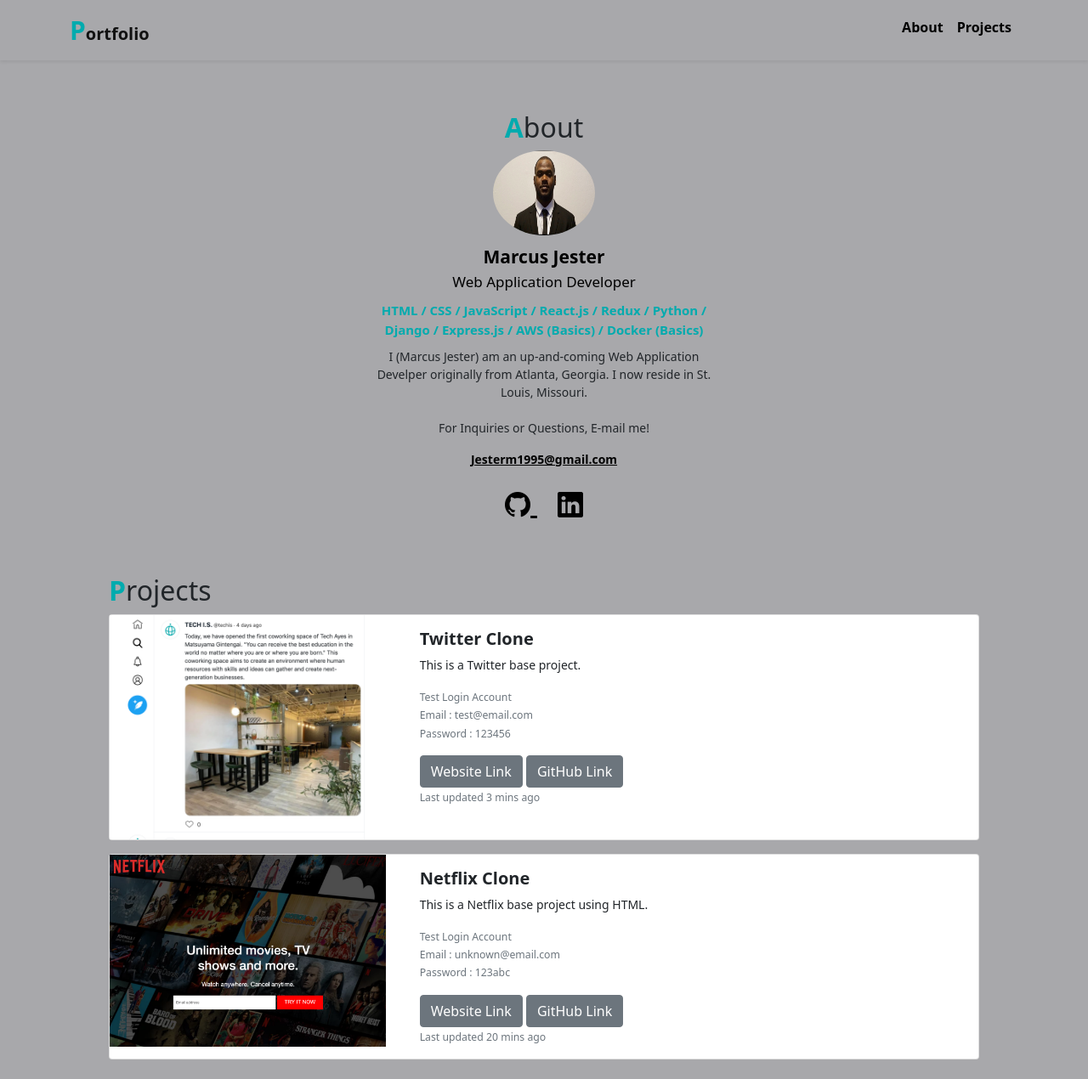
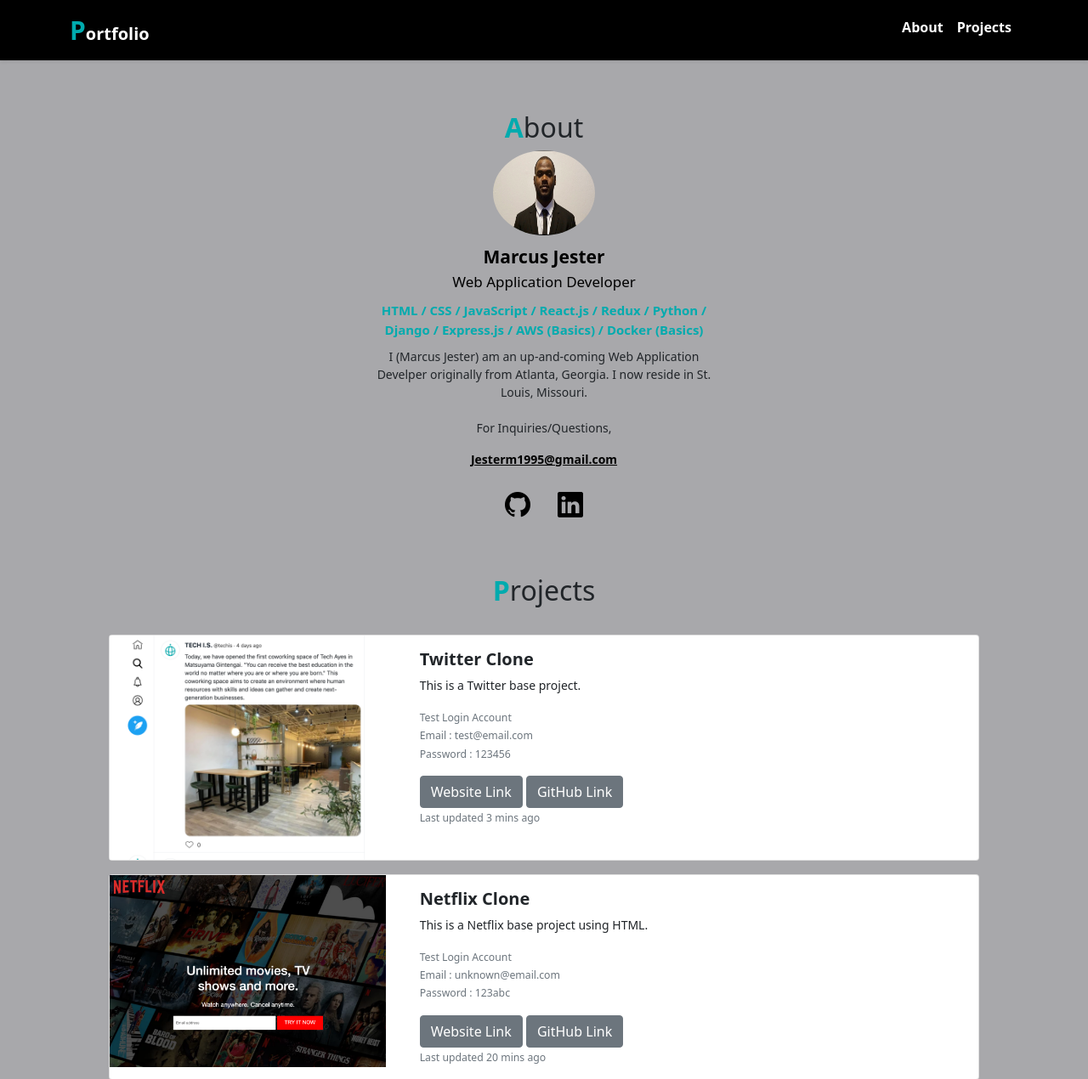
Before and after one commit to mjeljefe/portfolio, a PHP site: page / in a window 1280 px wide. Shown: the top 1270 px of the page at 85% size. Before the commit the page ends 1247 px from the top, so only its background shows below. Run offline with PHP 8.4, Linux system fonts and the light colour scheme; some libraries are stand-ins or nearby versions.

Commit message:
Touched up design of project

```diff
--- a/index.html
+++ b/index.html
@@ -21,7 +21,7 @@
   <body>
     <nav class="navbar navbar-expand-lg navbar-light shadow-sm">
       <div class="container">
-        <a class="navbar-brand" href="#">
+        <a class="navbar-brand font-white" href="#">
           <span class="font-primary1">P</span>ortfolio
         </a>
         <button
@@ -36,10 +36,10 @@
         <div class="collapse navbar-collapse" id="navbarToggler">
           <ul class="navbar-nav ms-auto mb-2">
             <li class="nav-item">
-              <a class="nav-link font-black" href="#about">About</a>
+              <a class="nav-link font-white" href="#about">About</a>
             </li>
             <li class="nav-item">
-              <a class="nav-link font-black" href="#project">Projects</a>
+              <a class="nav-link font-white" href="#project">Projects</a>
             </li>
           </ul>
         </div>
@@ -60,7 +60,7 @@
         originally from Atlanta, Georgia. I now reside in St. Louis, Missouri.
         <br />
         <br />
-        For Inquiries or Questions, E-mail me!
+        For Inquiries/Questions,
       </p>
       <div class="email">
         <a
@@ -71,7 +71,7 @@
         >
       </div>
       <div class="icons">
-        <a href="https://github.com/mjeljefe">
+        <a href="https://github.com/mjeljefe" style="text-decoration: none">
           <i class="bi bi-github"></i>
         </a>
         <a href="https://www.linkedin.com/in/marcus-jester-9b739114a/">
@@ -81,6 +81,7 @@
     </div>
     <div id="project">
       <h2><span class="font-primary">P</span>rojects</h2>
+      <br />
 
       <div class="card mb-3">
         <div class="row">
--- a/style.css
+++ b/style.css
@@ -23,6 +23,7 @@
 .font-primary {
   color: #00abae;
   font-weight: bolder;
+  text-align: center;
 }
 
 .title-icon {
@@ -40,8 +41,8 @@
   margin-bottom: 20px;
 }
 
-a.font-black {
-  color: #000 !important;
+a.font-white {
+  color: #fff !important;
   font-weight: bold;
 }
 
@@ -112,6 +113,10 @@
   max-width: 80%;
 }
 
+#project h2 {
+  text-align: center;
+}
+
 #project .card img {
   width: 100%;
 }
@@ -124,3 +129,7 @@
   background-color: #00abae;
   color: #000;
 }
+
+nav {
+  background-color: #000;
+}
```
